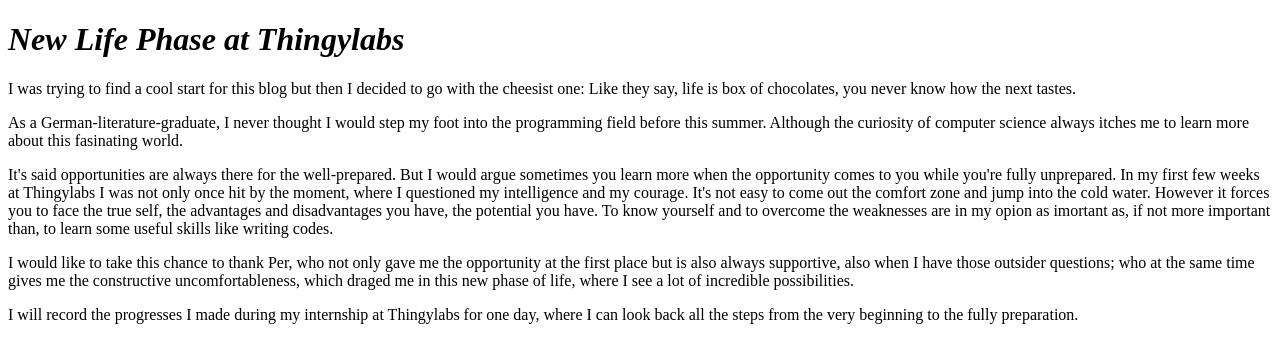
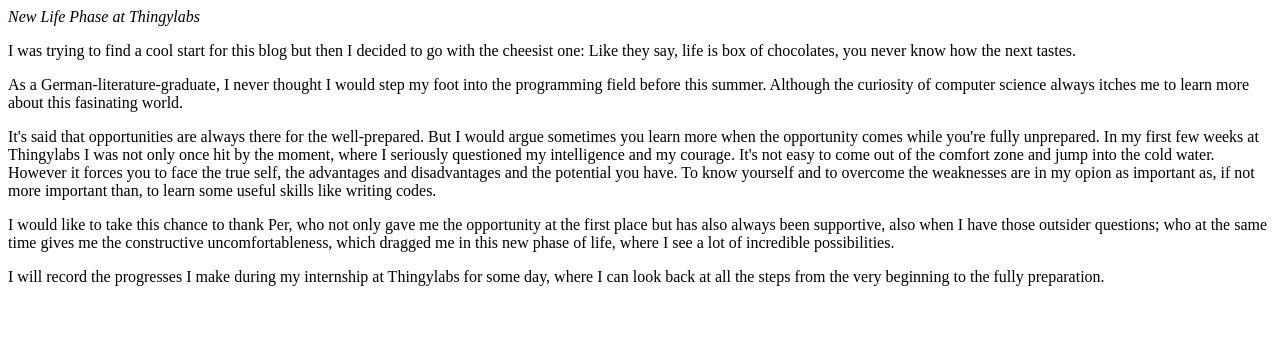
Before and after one commit to siflora/siflora.github.io, a plain HTML site: page index.html in a window 1280 px wide. Drawn offline with Linux system fonts and the light colour scheme.

Commit message:
Corrections.

```diff
--- a/index.html
+++ b/index.html
@@ -1,22 +1,22 @@
 <!doctype html>
 
 <title>Flora's Blog</title>
-
+<table bgcolor= #e9967a
 <h1><i>New Life Phase at Thingylabs</i></h1>
 <p> I was trying to find a cool start for this blog but then I decided to go with the cheesist one:
 Like they say, life is box of chocolates, you never know how the next tastes.
 </p>
 <p>As a German-literature-graduate, I never thought I would step my foot into the programming field before this summer.
 Although the curiosity of computer science always itches me to learn more about this fasinating world.</p>
-<p> It's said opportunities are always there for the well-prepared. But I would argue sometimes you learn more when the opportunity comes to you while you're fully unprepared. In my first few weeks
-at Thingylabs I was not only once hit by the moment, where I questioned my intelligence and my courage.
-It's not easy to come out the comfort zone and jump into the cold water. However it forces you to face the true self, the advantages and
-disadvantages you have, the potential you have. To know yourself and to
-overcome the weaknesses are in my opion as imortant as, if not more important than, to learn some
+<p> It's said that opportunities are always there for the well-prepared. But I would argue sometimes you learn more when the opportunity comes while you're fully unprepared. In my first few weeks
+at Thingylabs I was not only once hit by the moment, where I seriously questioned my intelligence and my courage.
+It's not easy to come out of the comfort zone and jump into the cold water. However it forces you to face the true self, the advantages and
+disadvantages and the potential you have. To know yourself and to
+overcome the weaknesses are in my opion as important as, if not more important than, to learn some
 useful skills like writing codes.</p>
 <p> I would like to take this chance to thank Per, who not only gave me the opportunity at the
-first place but is also always supportive, also when I have those outsider questions; who at the same time gives me
-the constructive uncomfortableness, which draged me in this new phase of life, where I see a lot of
+first place but has also always been supportive, also when I have those outsider questions; who at the same time gives me
+the constructive uncomfortableness, which dragged me in this new phase of life, where I see a lot of
 incredible possibilities. </p>
-<p> I will record the progresses I made during my internship at Thingylabs for one day, where I can look back all the steps from the very beginning to
+<p> I will record the progresses I make during my internship at Thingylabs for some day, where I can look back at all the steps from the very beginning to
 the fully preparation. </p>
```
